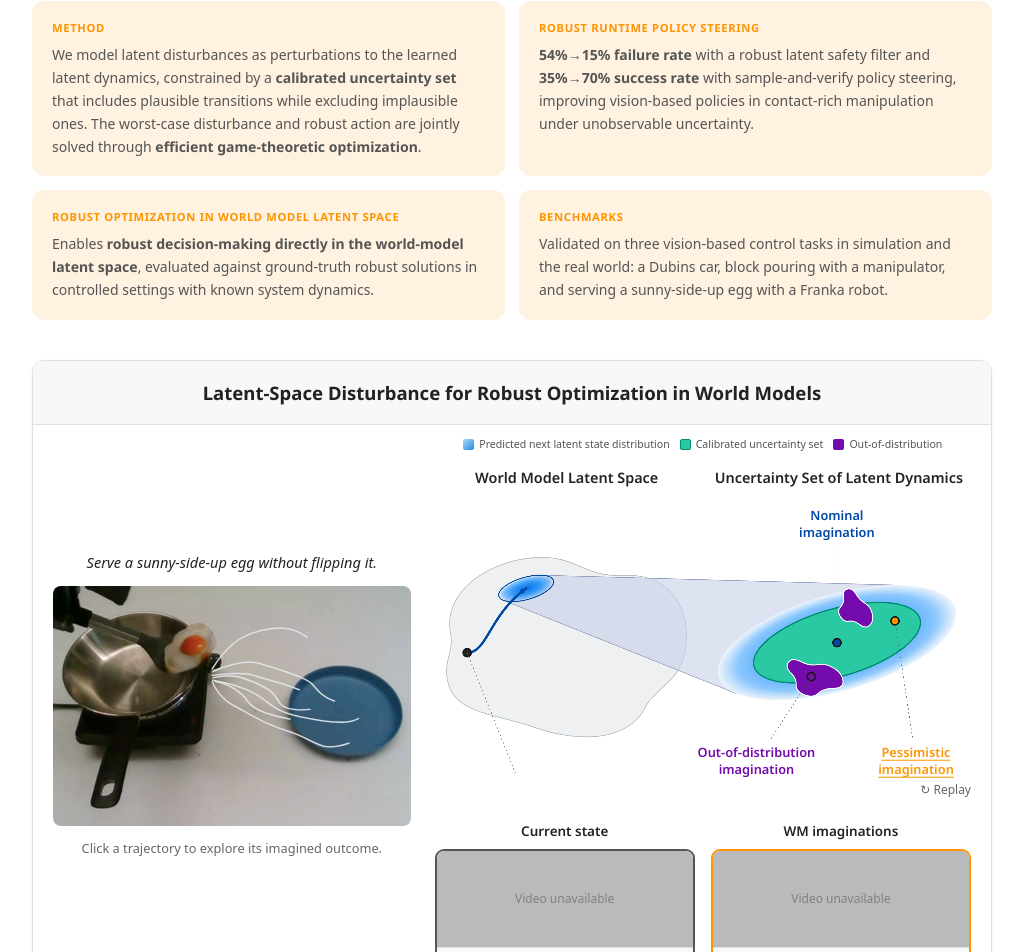
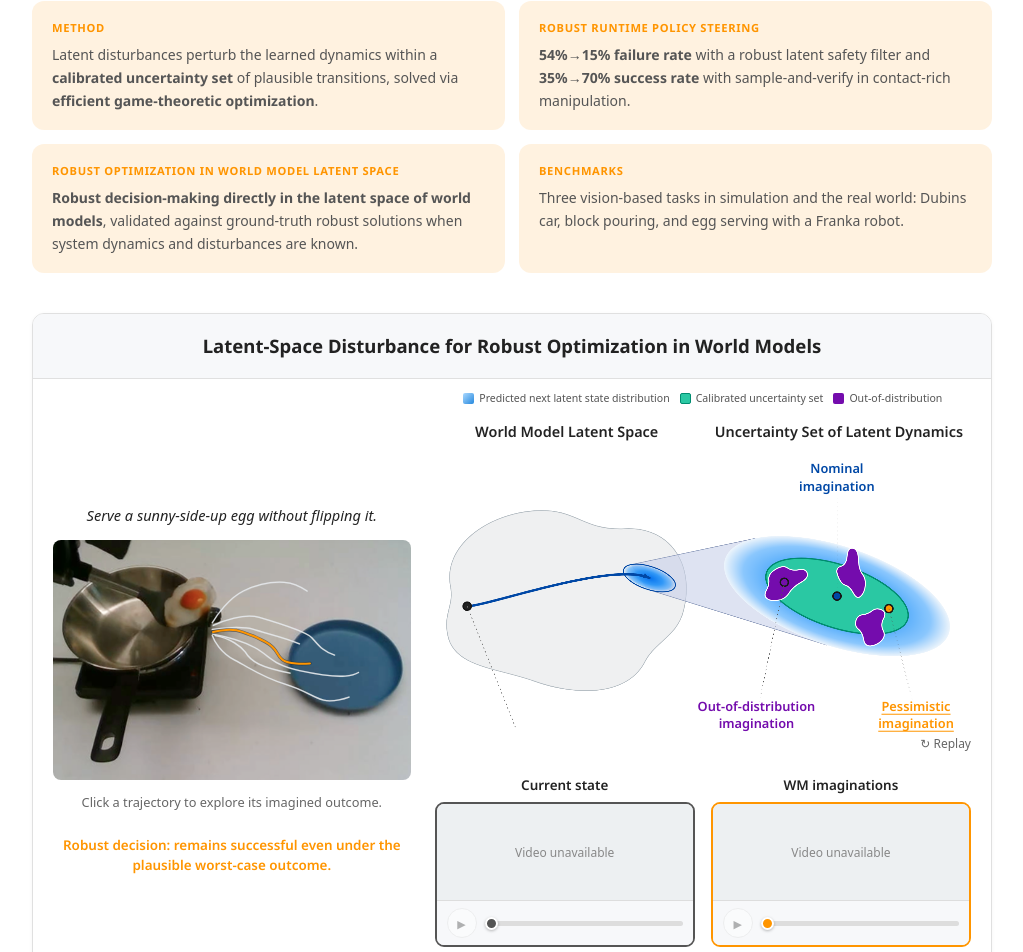
Before and after one commit to givenone/LatentDisturbance, a Next.js app: page / in a window 1280 px wide. Shown: the part 468-1420 px from the top of the page, without its empty margins (128-1151 px from the left). Built offline with nearby package versions, Linux system fonts and the light colour scheme; a web font is replaced by a local one.

Commit message:
Select a random trajectory on load and tighten key takeaways
- Overview figure starts with a random trajectory selected
- Shorter key takeaway descriptions
- Remove the unused gallery component and its data

```diff
--- a/app/components/Demo.tsx
+++ b/app/components/Demo.tsx
@@ -4,11 +4,6 @@ import {VideoPlayer} from './VideoPlayer';
 import { actions, actionColor, asset, demo, outcomes, outcomePoint, steps, type Outcome } from '../data/content';
 import { drawLatentScene, drawMethodWithLeaders, methodAnnotations, outcomeLabels, animationProgress } from './latentDrawing';
 
-export function useMediaAvailable(src:string){
- const [available,setAvailable]=useState(false);
- useEffect(()=>{const abort=new AbortController();setAvailable(false);fetch(src,{method:'HEAD',signal:abort.signal}).then(r=>setAvailable(r.ok&&/^(video|image)\//.test(r.headers.get('content-type')||''))).catch(()=>{});return()=>abort.abort();},[src]);return available;
-}
-export function Placeholder({children}:{kind?:string;children?:React.ReactNode}){return <div className="media-placeholder"><span>Media unavailable</span><small>{children}</small></div>;}
 function Drawing({kind,action,stage=0,replay=0}:{kind:'scene'|'method';action:number;stage?:number;replay?:number}){
  const ref=useRef<HTMLCanvasElement>(null);
  useEffect(()=>{
@@ -25,6 +20,8 @@ function Drawing({kind,action,stage=0,replay=0}:{kind:'scene'|'method';action:nu
 export function Demo(){
  const [action,setAction]=useState(1),[selected,setSelected]=useState(false),[outcome,setOutcome]=useState<Outcome>('ours'),[replay,setReplay]=useState(0),[playRequest,setPlayRequest]=useState(0),[currentDone,setCurrentDone]=useState(false);
  const selectAction=(id:number)=>{setAction(id);setSelected(true);setCurrentDone(false);setReplay(n=>n+1);setPlayRequest(n=>n+1);};
+ // Start with a random trajectory selected (after mount, so server and client render the same markup).
+ useEffect(()=>{const frame=window.requestAnimationFrame(()=>selectAction(1+Math.floor(Math.random()*actions.length)));return()=>window.cancelAnimationFrame(frame);},[]);
  const chosen=outcomes.find(o=>o.id===outcome)!;
  return <div className="demo-shell integrated-demo">
   <div className="demo-topline"><h2>Latent-Space Disturbance for Robust Optimization in World Models</h2></div>
--- a/app/components/Gallery.tsx
+++ /dev/null
@@ -1,21 +0,0 @@
-'use client';
-import {useRef,useState} from 'react';
-import {galleries} from '../data/content';
-import {Placeholder,useMediaAvailable} from './Demo';
-type Example = typeof galleries[number]['examples'][number];
-function Pair({example}:{example:Example}) {
- const nominal=useMediaAvailable(example.nominal),ours=useMediaAvailable(example.ours);
- const refs=[useRef<HTMLVideoElement>(null),useRef<HTMLVideoElement>(null)];
- const [failed,setFailed]=useState<string[]>([]),[playing,setPlaying]=useState(false);
- const ready=nominal&&ours&&failed.length===0;
- async function control(action:'play'|'pause'|'restart') {
-  const videos=refs.map(r=>r.current).filter((v):v is HTMLVideoElement=>!!v);
-  if(action==='pause'){videos.forEach(v=>v.pause());setPlaying(false);return;}
-  if(action==='restart') videos.forEach(v=>{v.currentTime=0;});
-  else if(videos.length===2) videos[1].currentTime=videos[0].currentTime;
-  const results=await Promise.allSettled(videos.map(v=>v.play()));
-  if(results.some(r=>r.status==='rejected')) {videos.forEach(v=>v.pause());setPlaying(false);} else setPlaying(true);
- }
- return <article className="comparison"><div className="comparison-heading"><h4>{example.title}</h4><div className="playback"><button disabled={!ready} onClick={()=>control(playing?'pause':'play')}>{playing?'Ⅱ Pause':'▷ Play'}</button><button disabled={!ready} onClick={()=>control('restart')} aria-label={`Restart ${example.title}`}>↺</button></div></div><div className="video-pair">{(['nominal','ours'] as const).map((method,i)=><div className={`gallery-video ${method}`} key={method}><span className="video-tag">{method==='ours'?'Ours':'Nominal'}</span>{(i===0?nominal:ours)&&!failed.includes(method)?<video ref={refs[i]} src={example[method]} controls muted playsInline preload="metadata" onError={()=>setFailed(old=>[...old,method])} onEnded={()=>control('pause')} aria-label={`${example.title}: ${method}`}/>:<Placeholder>{method==='ours'?'Ours':'Nominal'}</Placeholder>}</div>)}</div>{example.caption && <p className="caption">{example.caption}</p>}</article>;
-}
-export function Gallery(){return <section id="videos" className="section"><div className="section-intro"><h2>Qualitative Results</h2></div>{galleries.map(g=><div className="gallery-group" key={g.id}><div className="subsection-title"><h3>{g.title}</h3><span>{g.subtitle}</span></div><div className="comparison-grid">{g.examples.map(e=><Pair example={e} key={e.title}/>)}</div></div>)}</section>;}
--- a/app/data/content.ts
+++ b/app/data/content.ts
@@ -12,10 +12,10 @@ export const metadata = {
  affiliations: 'Carnegie Mellon University',
  intro: 'Robust decision-making in world models, with latent-space disturbances modeled as perturbations to the learned latent dynamics that induce pessimistic yet plausible imaginations.',
  takeaways: [
-  {tag:'Method',text:'We model latent disturbances as perturbations to the learned latent dynamics, constrained by a <strong>calibrated uncertainty set</strong> that includes plausible transitions while excluding implausible ones. The worst-case disturbance and robust action are jointly solved through <strong>efficient game-theoretic optimization</strong>.'},
-  {tag:'Robust Runtime Policy Steering',text:'<strong>54%→15% failure rate</strong> with a robust latent safety filter and <strong>35%→70% success rate</strong> with sample-and-verify policy steering, improving vision-based policies in contact-rich manipulation under unobservable uncertainty.'},
-  {tag:'Robust Optimization in World Model Latent Space',text:'Enables <strong>robust decision-making directly in the world-model latent space</strong>, evaluated against ground-truth robust solutions in controlled settings with known system dynamics.'},
-  {tag:'Benchmarks',text:'Validated on three vision-based control tasks in simulation and the real world: a Dubins car, block pouring with a manipulator, and serving a sunny-side-up egg with a Franka robot.'},
+  {tag:'Method',text:'Latent disturbances perturb the learned dynamics within a <strong>calibrated uncertainty set</strong> of plausible transitions, solved via <strong>efficient game-theoretic optimization</strong>.'},
+  {tag:'Robust Runtime Policy Steering',text:'<strong>54%→15% failure rate</strong> with a robust latent safety filter and <strong>35%→70% success rate</strong> with sample-and-verify in contact-rich manipulation.'},
+  {tag:'Robust Optimization in World Model Latent Space',text:'<strong>Robust decision-making directly in the latent space of world models</strong>, validated against ground-truth robust solutions when system dynamics and disturbances are known.'},
+  {tag:'Benchmarks',text:'Three vision-based tasks in simulation and the real world: Dubins car, block pouring, and egg serving with a Franka robot.'},
  ],
 };
 export const colors = { nominal: '#0048a6', ours: '#ff9500', ood: '#740cad', teal: '#0d948f', base: '#777777' };
@@ -54,16 +54,6 @@ export const steps = [
   { title: 'Calibrate the radius', color: colors.teal, text: 'Calibrate the uncertainty radius around the prediction.', detail: 'Calibrated dynamics-aware radius' },
   { title: 'Calibrate the OOD boundary', color: colors.teal, text: 'Calibrate the OOD threshold; retain the green region.', detail: 'Calibrated uncertainty set' },
   { title: 'Find the worst-case disturbance', color: colors.ours, text: 'Find the most adverse latent disturbance within the set.', detail: 'Worst-case latent disturbance' },
-];
-export const galleries = [
-  { id: 'simulation', title: 'Simulation', subtitle: 'Block pouring', examples: [
-    { title: 'DreamerV3 · safety filtering', caption: '', nominal: asset('/gallery/sim-dreamer-nominal.mp4'), ours: asset('/gallery/sim-dreamer-ours.mp4') },
-    { title: 'Diffusion Policy · safety filtering', caption: '', nominal: asset('/gallery/sim-diffusion-nominal.mp4'), ours: asset('/gallery/sim-diffusion-ours.mp4') },
-  ] },
-  { id: 'hardware', title: 'Real World', subtitle: 'Egg serving', examples: [
-    { title: 'Egg serving · safety filtering', caption: '', nominal: asset('/gallery/real-filtering-nominal.mp4'), ours: asset('/gallery/real-filtering-ours.mp4') },
-    { title: 'Egg serving · policy steering', caption: '', nominal: asset('/gallery/real-steering-nominal.mp4'), ours: asset('/gallery/real-steering-ours.mp4') },
-  ] },
 ];
 export const methodNames = ['Base Policy', 'Nominal', 'Worst-of-10', 'CVaR (0.1)', 'Without OOD', 'Ours'];
 export const methodColors = [colors.base, colors.nominal, '#0091ff', '#0091ff', colors.ood, colors.ours];
```
